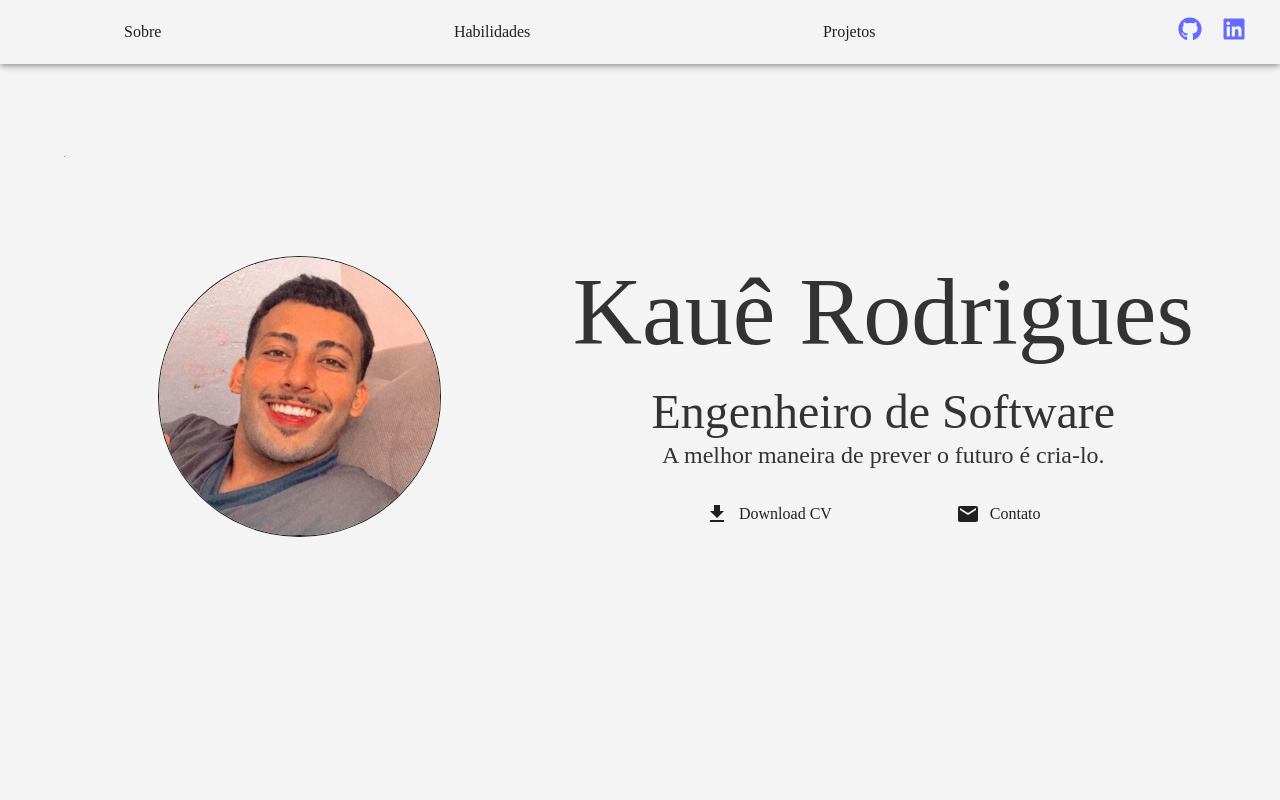
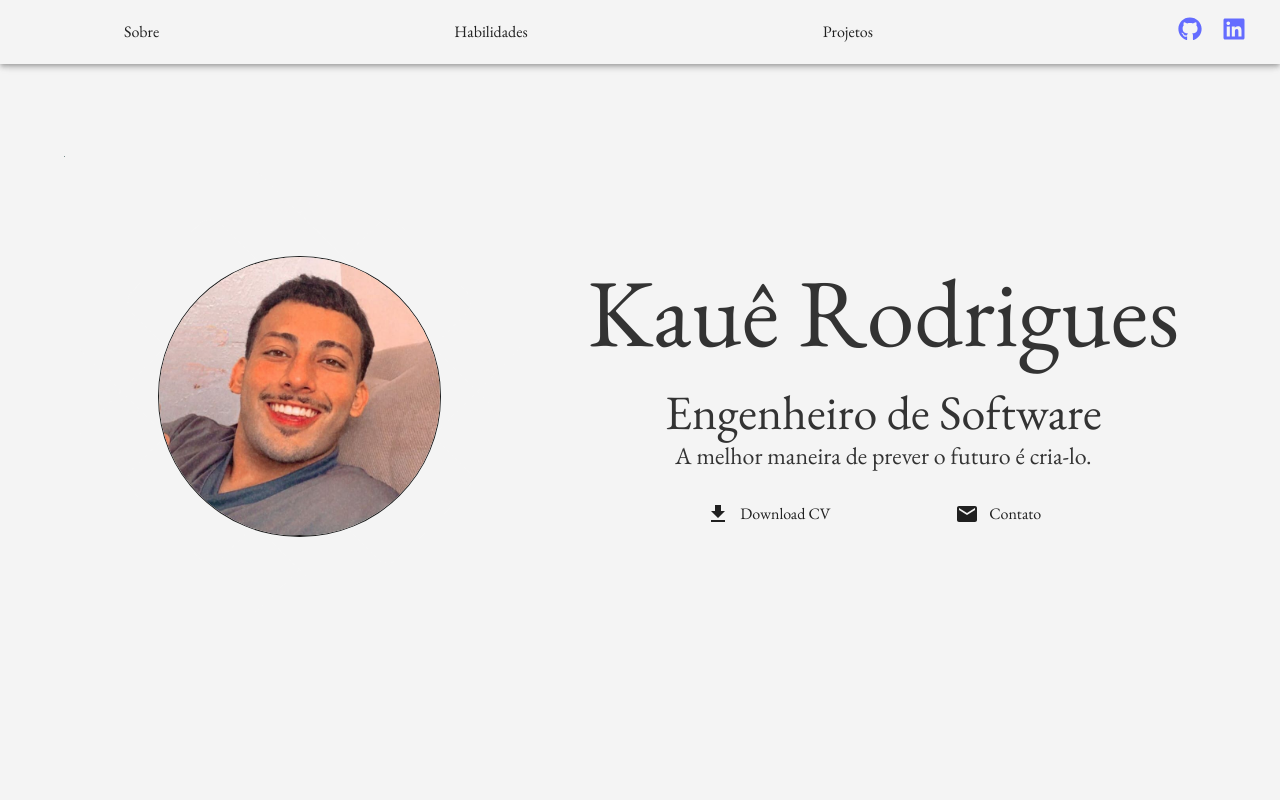
Before and after one commit to kauuer/my-portfolio, a React (Vite) app: page / in a window 1280 px wide. Shown: the top 800 px of the page. Built offline with nearby package versions, Linux system fonts and the light colour scheme; a web font is replaced by a local one.

Commit message:
mudando fonte

```diff
--- a/src/theme.ts
+++ b/src/theme.ts
@@ -11,7 +11,7 @@ let theme = createTheme({
     },
   },
   typography: {
-    fontFamily: "Edu Australia VIC WA NT Hand Precursive"
+    fontFamily: "EB Garamond"
   }
 });
 
```
